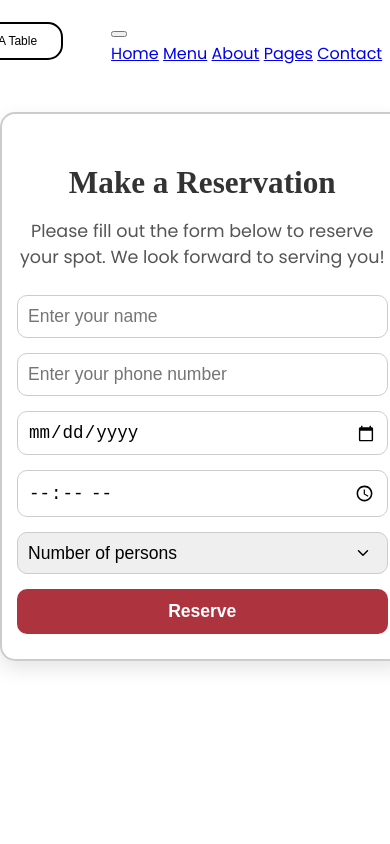
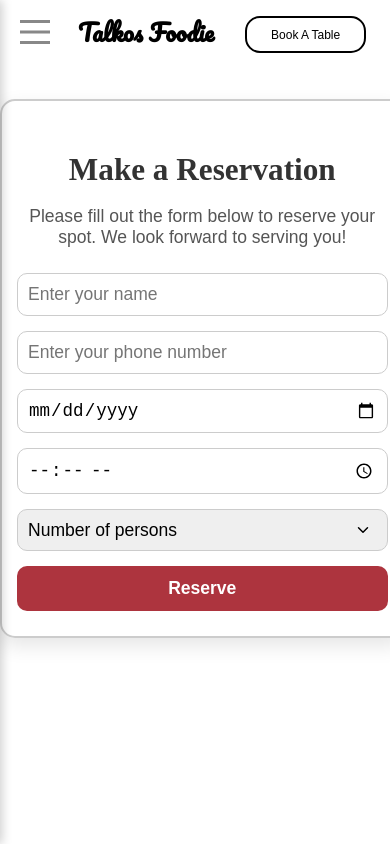
Before and after one commit to hasssanop1/Talkos-Foodie, a plain HTML site: page book.html in a window 390 px wide. Drawn offline with Linux system fonts and the light colour scheme.

Commit message:
Update book.css

```diff
--- a/book.css
+++ b/book.css
@@ -667,3 +667,136 @@ body {
     background-position: right 15px center;
     background-size: 1em;
   }
+/* humburger bar */
+
+
+
+  /* humburger bar */
+
+/* humburger */
+
+/* humburger bar */
+/* Base styles */
+body {
+  margin: 0;
+  font-family: Arial, sans-serif;
+}
+
+/* Hide everything by default on desktop */
+#hm-container {
+  display: none;
+
+
+}
+
+/* Show only on mobile */
+@media (max-width: 768px) {
+  #hm-container {
+    position: fixed;
+    top: 0;
+    left: 0;
+    z-index: 10000;
+    display: block;
+  }
+
+  #hm-button {
+    position: fixed;
+    top: 20px;
+    left: 20px;
+    width: 30px;
+    height: 24px;
+    background: transparent;
+    border: none;
+    cursor: pointer;
+    z-index: 10001;
+    padding: 0;
+  }
+
+  .hm-bar {
+    position: absolute;
+    width: 100%;
+    height: 3px;
+    background: #888; /* Gray bars */
+    left: 0;
+    transition: all 0.3s ease;
+  }
+
+  #hm-menu {
+    position: fixed;
+    top: 0;
+    left: -250px;
+    width: 250px;
+    height: 100%;
+    background: #333;
+    transition: left 0.4s ease;
+    z-index: 9999;
+    box-shadow: 2px 0 10px rgba(0,0,0,0.2);
+  }
+
+  .hm-links {
+    padding-top: 80px;
+  }
+
+  .hm-link {
+    display: block;
+    color: #fff;
+    text-decoration: none;
+    font-size: 18px;
+    padding: 15px 30px;
+    opacity: 0;
+    transform: translateX(-20px);
+    transition: all 0.3s ease;
+  }
+
+  .hm-link:hover {
+    background: #444;
+  }
+}
+
+@media (max-width: 674px){
+.logo{
+  margin-left: 10vw;
+  margin-top: -1vw;
+  font-size: 4vw;
+}
+}
+
+@media (max-width: 767px){
+.logo{
+
+  margin-left: 11vw;
+  font-size: 4vw;
+  margin-top: -1vw;
+}
+}
+
+@media (max-width: 767px){
+.logo{
+  margin-left: 15vw;
+  font-size: 5vw;
+}
+}
+
+@media (max-width: 767px){
+.logo{
+  font-size: 4vw;
+  margin-left: 12vw;
+}
+}
+
+@media (max-width: 519px){
+.logo{
+  font-size: 5vw;
+}
+}
+
+@media (max-width: 395px){
+.logo{
+  margin-left: 18vw;
+  font-size: 6vw;
+}
+}
+
+
+
+/* Humburger bar   */
```
